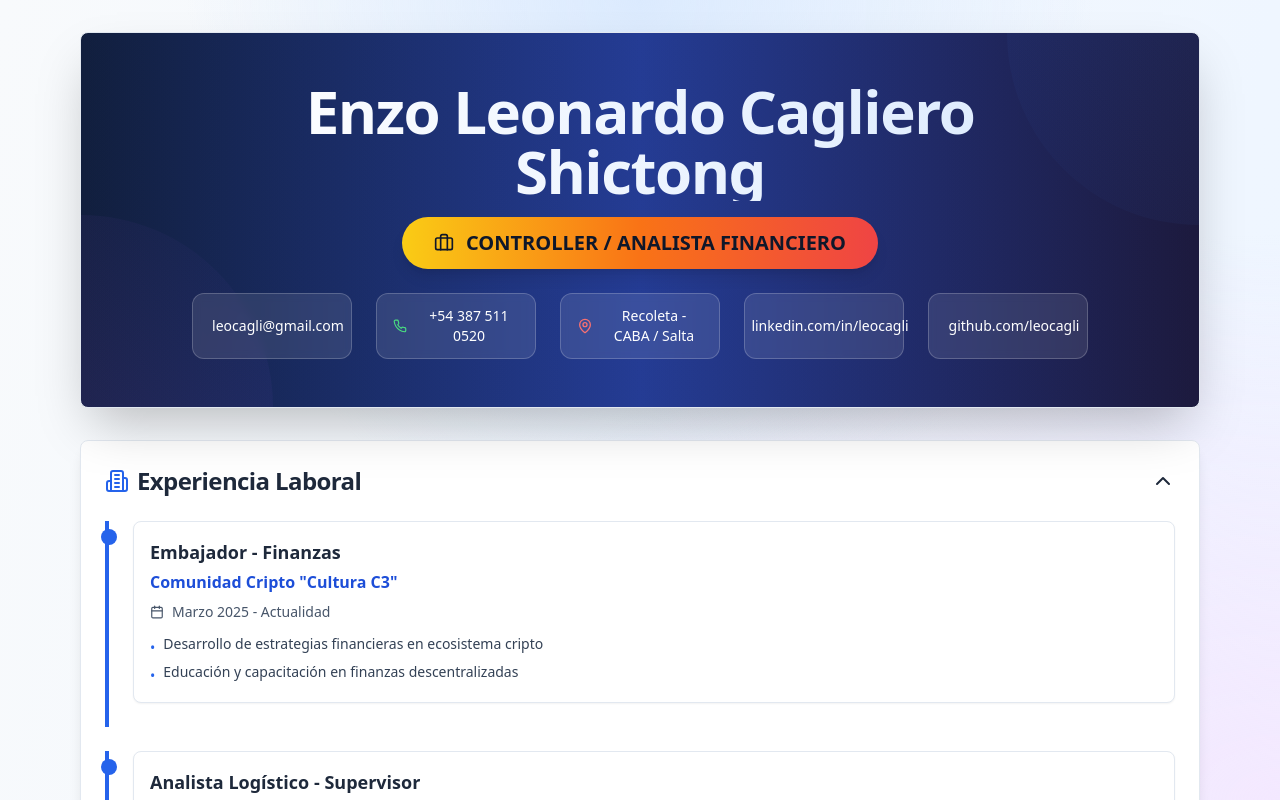
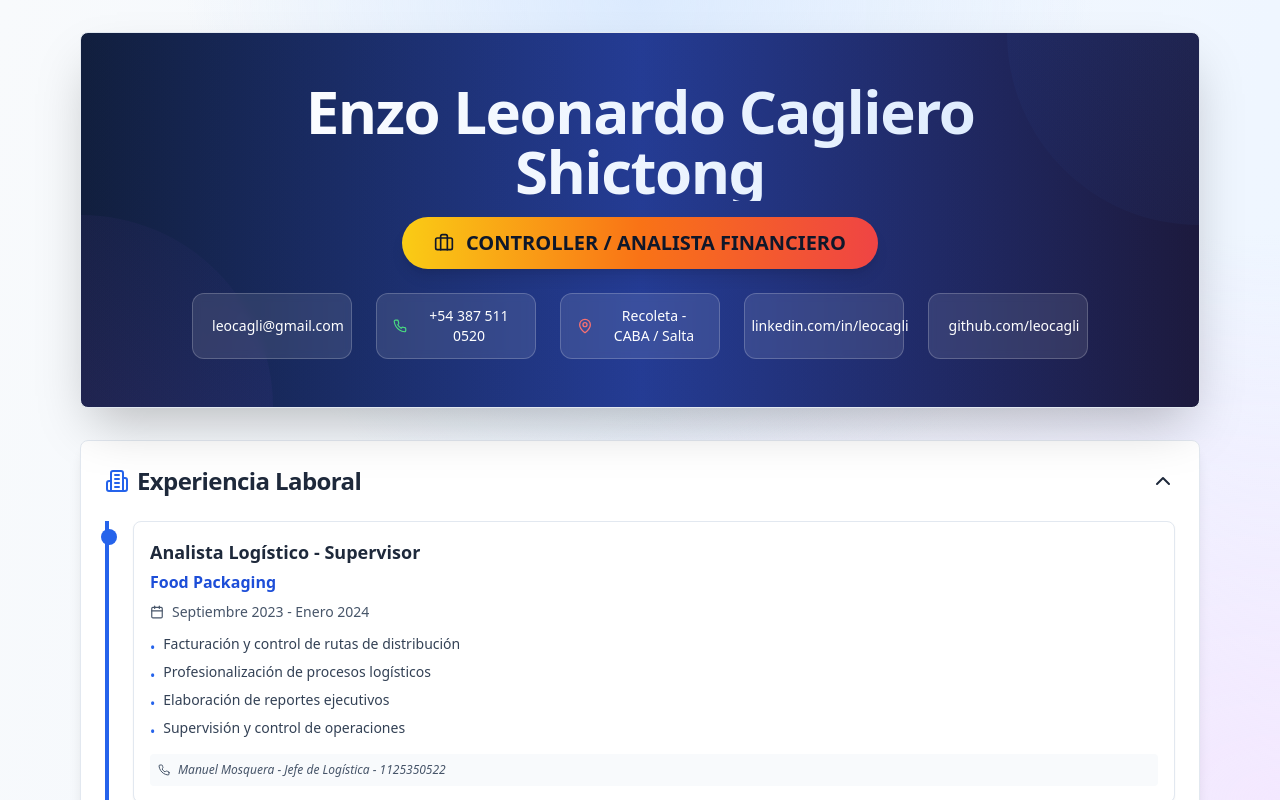
Before and after one commit to leocagli/cagli-cv-resume, a React (Vite) app: page / in a window 1280 px wide. Shown: the top 800 px of the page. Built offline with nearby package versions, Linux system fonts and the light colour scheme.

Commit message:
Update activities and hackathon wins
Remove "Embajador Finanzas Cultura C3" and add "ConstellAr Hackathon - ReFinance" as a win.

```diff
--- a/src/components/ActivitiesSection.tsx
+++ b/src/components/ActivitiesSection.tsx
@@ -20,7 +20,8 @@ const ActivitiesSection = () => {
     { name: "Bitcoin Day - Fundación BTC", category: "blockchain" },
     { name: "Tech Builders - Rather Labs", category: "blockchain" },
     { name: "Copa América Solana Hackathon", category: "blockchain" },
-    { name: "Nerdconf Polkadot Hackathon", category: "blockchain" }
+    { name: "Nerdconf Polkadot Hackathon", category: "blockchain" },
+    { name: "Stellar ConstellAr Hackathon - Ganador con ReFinance (Mejor Proyecto)", category: "blockchain" }
   ];
 
   const memberships = [
--- a/src/components/ExperienceSection.tsx
+++ b/src/components/ExperienceSection.tsx
@@ -8,15 +8,6 @@ const ExperienceSection = () => {
   const [isOpen, setIsOpen] = useState(true);
 
   const experiences = [
-    {
-      title: "Embajador - Finanzas",
-      company: "Comunidad Cripto \"Cultura C3\"",
-      period: "Marzo 2025 - Actualidad",
-      responsibilities: [
-        "Desarrollo de estrategias financieras en ecosistema cripto",
-        "Educación y capacitación en finanzas descentralizadas"
-      ]
-    },
     {
       title: "Analista Logístico - Supervisor",
       company: "Food Packaging",
```
